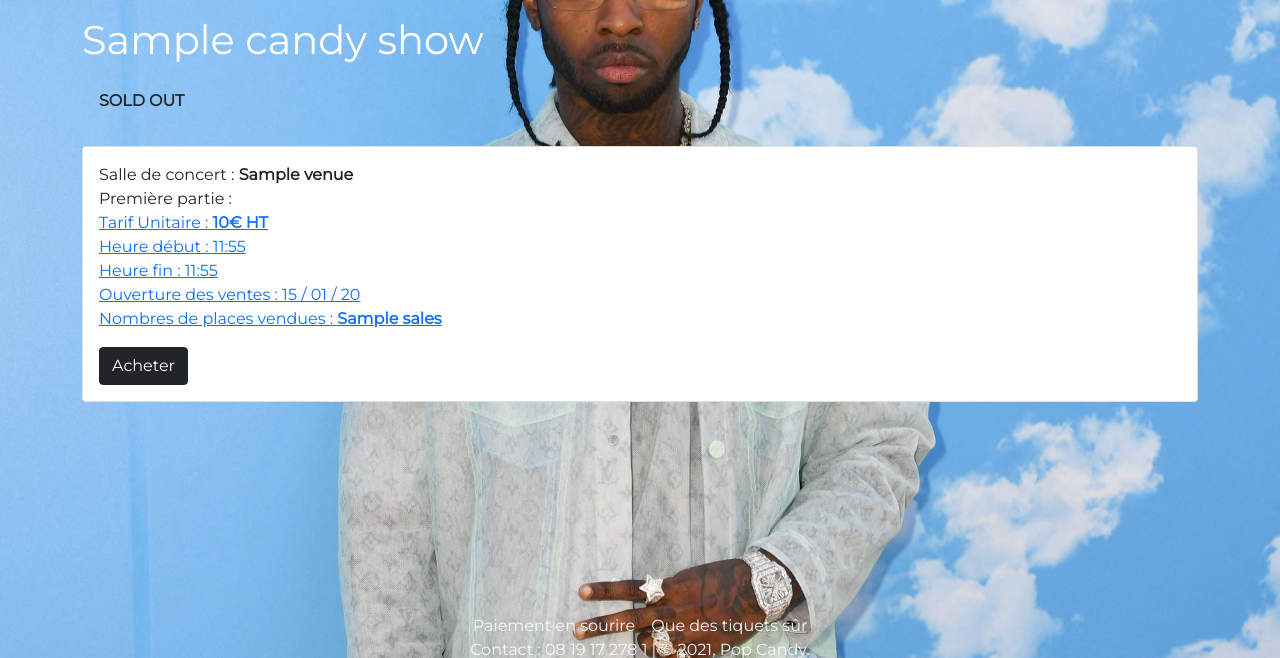
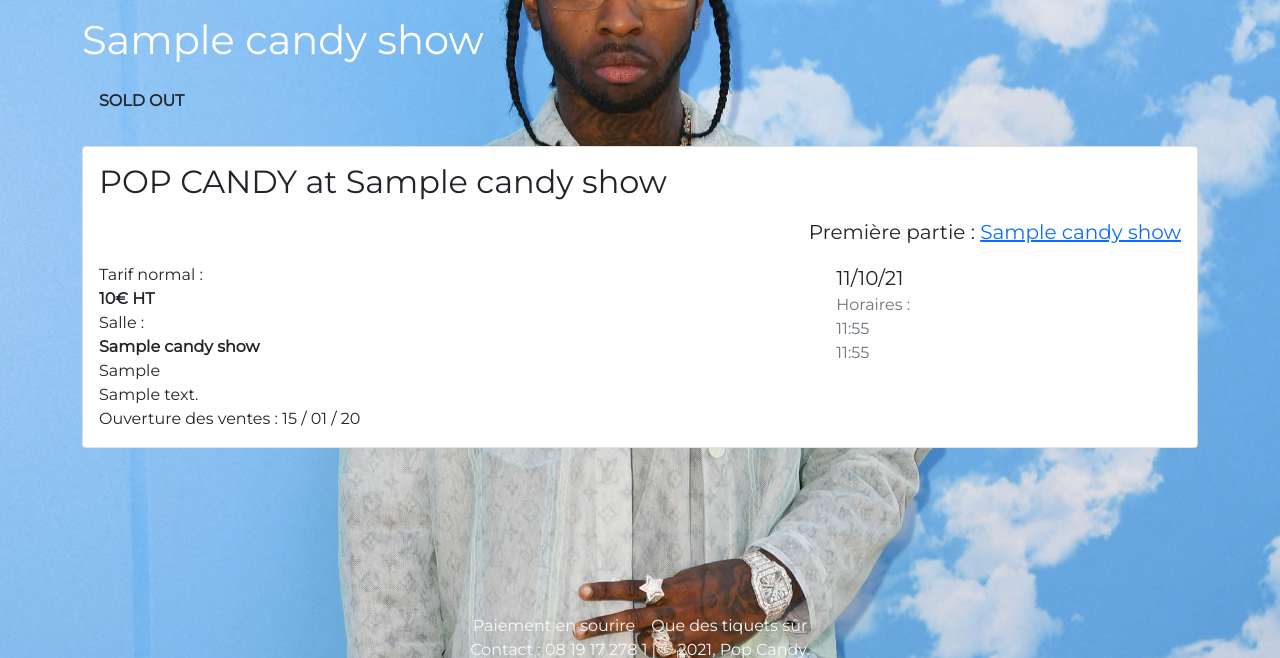
Before and after one commit to galliot-arthur/pope_candy_tickets_plateforme, a PHP site: template src/View/Candy_show/show.html.twig in a window 1280 px wide. Shown: the part 122-780 px from the top of the page. Run offline with PHP 8.4, Linux system fonts and the light colour scheme; the template is opened without the code that fills it: most values are stand-ins (such as "Sample title", 1, 10 or a date in 2020); some libraries are stand-ins or nearby versions.

Commit message:
index avec sold out ajournée et candy show front okay

```diff
--- a/src/Controller/BookingsController.php
+++ b/src/Controller/BookingsController.php
@@ -275,7 +275,7 @@ class BookingsController extends AbstractController
     public function payed() {
         if ($_SERVER['REQUEST_METHOD'] === 'POST') {
 
-            $tickets = $_SESSION['tickets'];
+            $tickets = $_SESSION['booking']['tickets'];
             $idShow = intval($_POST['id']);
 
             $bookingModel = new BookingsModel;
@@ -283,7 +283,7 @@ class BookingsController extends AbstractController
             foreach($tickets as $ticket) {
                 $ticket = [
                     'ref_id' => $_POST['id'],
-                    'ref' => $_SESSION['show']['title'],
+                    'ref' => $_SESSION['booking']['show']['title'],
                     'id_user' => $_SESSION['user']['id'],
                     'type' => $ticket['ticket_type'],
                 ];
--- a/src/Controller/Candy_showController.php
+++ b/src/Controller/Candy_showController.php
@@ -32,7 +32,7 @@ class Candy_showController extends AbstractController
     {
         $candy_showModel = new Candy_showModel;
         $candy_show = $candy_showModel
-            ->selectOneById($id);
+            ->oneShowsWithArtist($id);
         if (!$candy_show) {
             $this->setFlash(
                 false,
--- a/src/View/Candy_show/show.html.twig
+++ b/src/View/Candy_show/show.html.twig
@@ -10,43 +10,47 @@
     {% endif %}
     <div class="card">
         <div class="card-body">
-            <div>
-                Salle de concert :
-                <b>{{ candy_show.venue }}</b>
-            </div>
-            <div>
+            <h2>POP CANDY at {{ candy_show.venueTitle }}</h2>
+            <div class="lead text-end my-3">
                 Première partie :
-                <a href="{{ candy_show.first_part_website }}"
+                <a href="{{ candy_show.artist_website }}">
                     {{ candy_show.first_part ?
-                        candy_show.first_part :
+                    candy_show.artist_name :
                     "<i>Pas de première partie</i>" }}
                 </a>
             </div>
+            <div class="row">
+                <div class="col-8">
                     <div>
-                Tarif Unitaire :
-                <b>{{ candy_show.price }}€ HT</b>
+                        Tarif normal : <br/>
+                        <b>{{ candy_show.price }}€ HT</b><br/>
+                        Salle : <br/>
+                        <b>{{ candy_show.venueTitle }}</b><br/>
+                        {{ candy_show.venueTown }}<br/>
+                        {{ candy_show.venueAddress }}<br/>
                     </div>
-            <div>
-                Heure début :
-                {{ candy_show.show_start|date("H:i") }}
                 </div>
-            <div>
-                Heure fin :
+                <div class="col-4">
+                    <div class="lead">{{ tot_show.show_start|date("d/m/y") }}</div>
+                    <div class="text-muted">
+                        Horaires :<br/>
+                        {{ candy_show.show_start|date("H:i") }}<br/>
                         {{ candy_show.show_end|date("H:i") }}
                     </div>
+                </div>
+            </div>
+            {% if candy_show.sales_on|date("dmy") > "now"|date("dmy") %}
                 <div>
                     Ouverture des ventes :
                     {{ candy_show.sales_on|date("d / m / y") }}
                 </div>
-            <div>
-                Nombres de places vendues :
-                <b>{{ candy_show.sales }}</b>
-            </div>
+            {% else %}
                 <a
                     href="/bookings/buy/{{ candy_show.id }}"
                     class="btn btn-dark mt-3">
                     Acheter
                 </a>
+            {% endif %}
         </div>
     </div>
 {% endblock %}
--- a/src/View/Images/show.html.twig
+++ b/src/View/Images/show.html.twig
@@ -11,6 +11,4 @@
             Mots Clés : {{ images.alt }}
         </div>
     </div>
-
-
 {% endblock %}
```
Also changed, not shown: src/Controller/AbstractController.php (+3 -4 lines), src/Controller/ImagesController.php (+6 -2 lines), src/Model/Candy_showModel.php (+33 -0 lines), src/View/Home/index.html.twig (+15 -11 lines), src/View/User/profile.html.twig (+0 -16 lines). Lines whose indentation alone changed are shown as unchanged.
